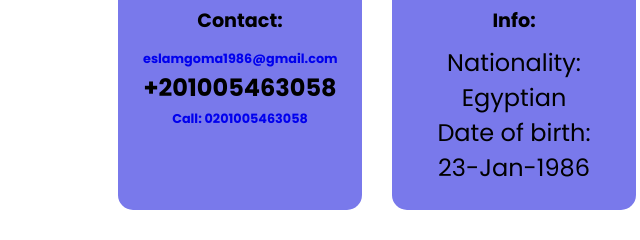
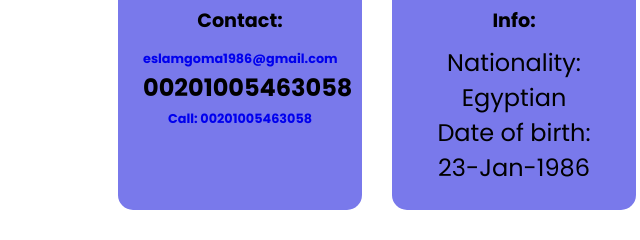
Before and after one commit to eslamgh86/My-website, a plain HTML site: page index.html in a window 1280 px wide. Shown: the part 2601-2841 px from the top of the page, 263-903 px from the left. Drawn offline with Linux system fonts and the light colour scheme.

Commit message:
Update index.html

```diff
--- a/index.html
+++ b/index.html
@@ -162,8 +162,8 @@
                     <h3>Contact:</h3>
                     <strong>
                     <a href=mailto:eslamgoma1986@gmail.com "> eslamgoma1986@gmail.com </a>
-                    <p>+201005463058</p>
-                    <b></b><a href="tel:+201005463058"> Call: 0201005463058</a></b>
+                    <p>00201005463058</p>
+                    <b></b><a href="tel:00201005463058"> Call: 00201005463058</a></b>
                     </strong>
                 </div>
 
```
